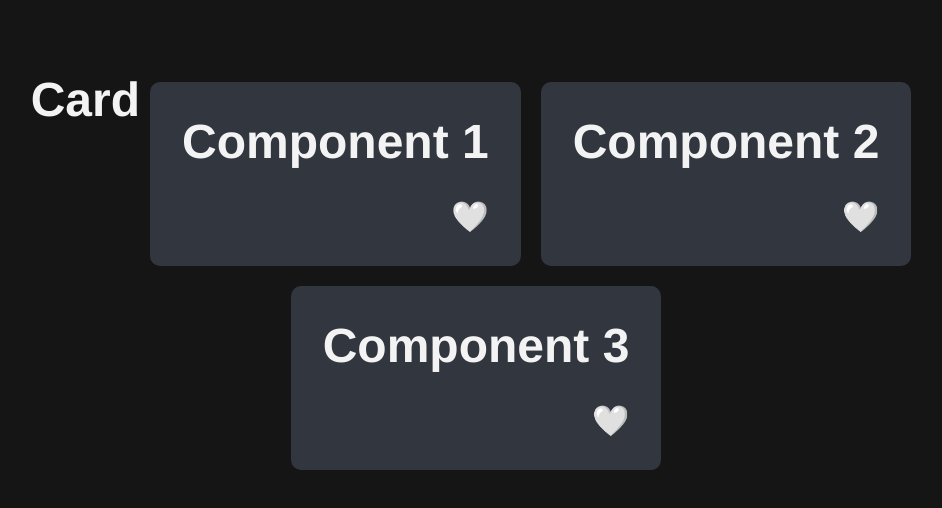
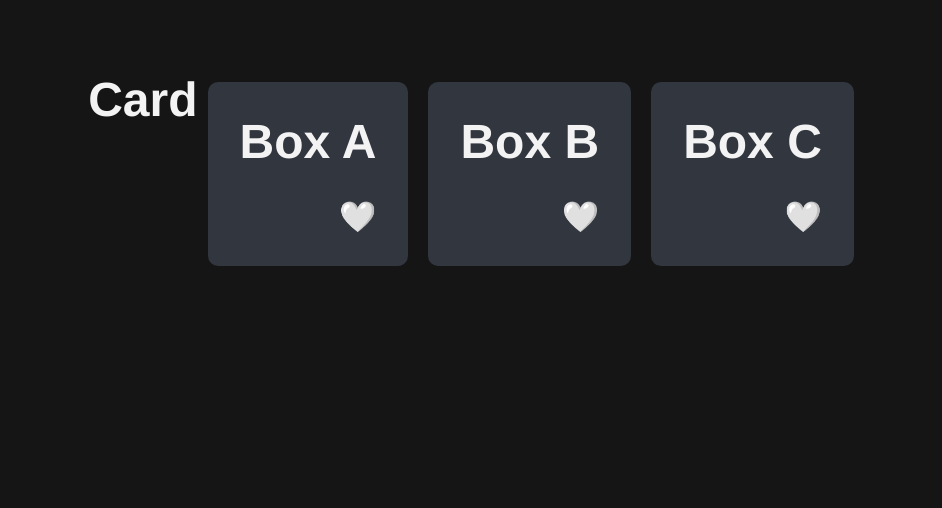
Before and after one commit to kimhao97/my-first-react-app, a React (Vite) app: page / in a window 1280 px wide. Shown: the top 508 px of the page, without its empty margins (108-1050 px from the left). Built offline with nearby package versions, Linux system fonts and the light colour scheme.

Commit message:
useEffect

```diff
--- a/src/App.jsx
+++ b/src/App.jsx
@@ -4,6 +4,7 @@ import viteLogo from '/vite.svg'
 import './App.css'
 
 const Card = ({title}) => {
+  const [count, setCount] = useState(0);
   const [hasLiked, setHasLiked] = useState(false);
 
   useEffect(() => {
@@ -11,8 +12,8 @@ const Card = ({title}) => {
   }, [hasLiked]); // Chỉ chạy khi hasLiked thay đổi
 
   return (
-    <div className='card'>
-      <h2>{title}</h2>
+    <div className='card' onClick={() => setCount(count + 1)}>
+      <h2>{title} <br/> {count || null} </h2>
 
       <button onClick={() => setHasLiked(!hasLiked)}>
         {hasLiked ? "🩷" : "🤍"}
@@ -26,9 +27,9 @@ function App() {
   function newFunction() {
     return <div className='card-container'>
       <h2>Card</h2>
-      <Card title="Component 1" />
-      <Card title="Component 2" />
-      <Card title="Component 3" />
+      <Card title="Box A" />
+      <Card title="Box B" />
+      <Card title="Box C" />
     </div>
   }
 }
```
